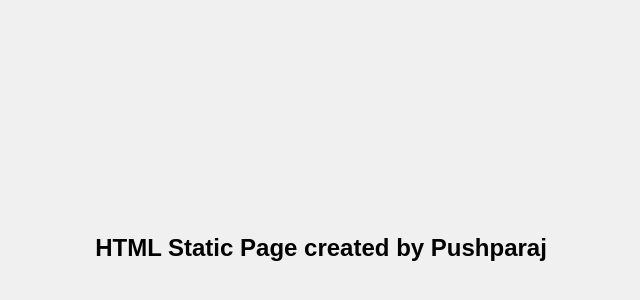
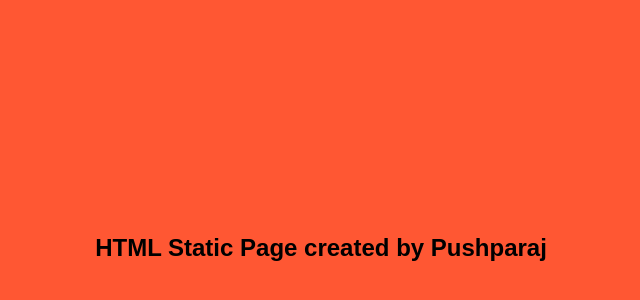
Before and after one commit to pushparajmenon/Staticpage, a plain HTML site: page Index.html in a window 1280 px wide. Shown: the part 152-452 px from the top of the page, without its empty margins (319-959 px from the left). Drawn offline with Linux system fonts and the light colour scheme.

Commit message:
Initial commit of static website

```diff
--- a/Index.html
+++ b/Index.html
@@ -12,7 +12,7 @@
             height: 100vh;
             margin: 0;
             font-family: Arial, sans-serif;
-            background-color: #f0f0f0;
+            background-color: #ff5733;
         }
         .center-text {
             font-weight: bold;
```
